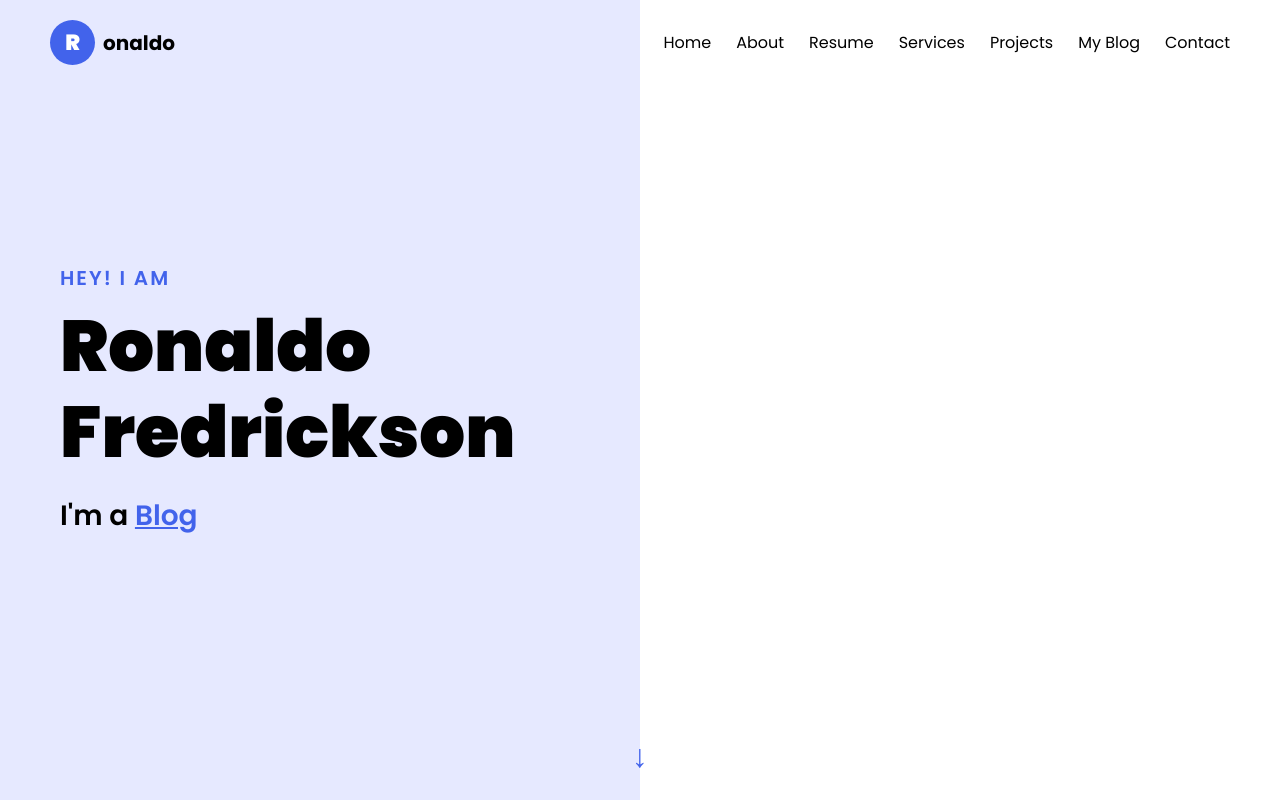
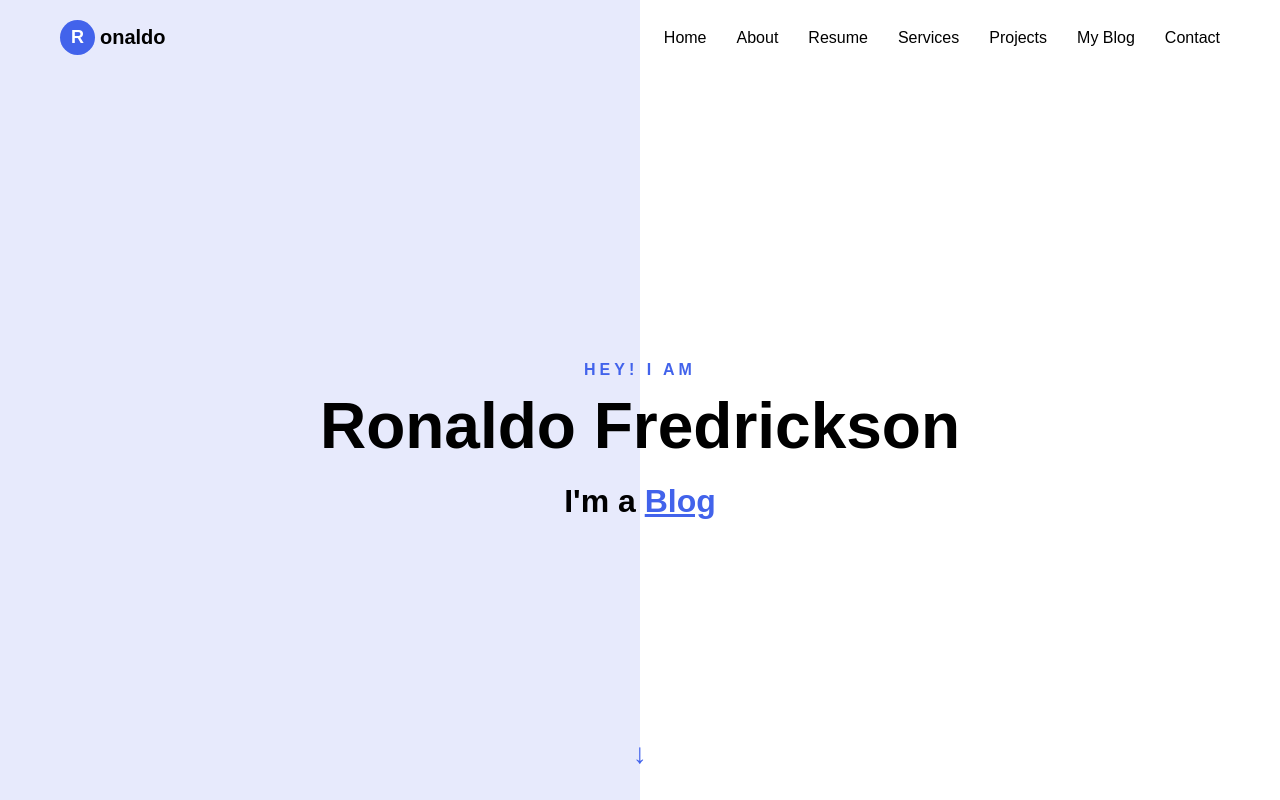
Before and after one commit to NHIIIIIIIIII/BaiTapThucTapFE, a plain HTML site: page index.html in a window 1280 px wide. Drawn offline with Linux system fonts and the light colour scheme.

Commit message:
Initial commit: Upload landing page files

```diff
--- a/assets/css/style.css
+++ b/assets/css/style.css
@@ -6,7 +6,7 @@
   }
 
   body {
-    background: linear-gradient(to right, #e6e9ff 50%, #ffffff 50%);
+    background: linear-gradient(to right, #e7eafc 50%, #ffffff 50%);
     color: #000;
     overflow-x: hidden;
   }
@@ -15,12 +15,12 @@ body {
     display: flex;
     justify-content: space-between;
     align-items: center;
-    padding: 20px 50px;
-    background-color: transparent;
+    padding: 20px 60px;
     position: fixed;
     width: 100%;
     top: 0;
     z-index: 1000;
+    background-color: transparent;
   }
 
   .logo {
@@ -29,27 +29,28 @@ body {
   }
 
   .logo .circle {
-    width: 45px;
-    height: 45px;
+    width: 35px;
+    height: 35px;
     background-color: #4263eb;
     border-radius: 50%;
     display: flex;
     align-items: center;
     justify-content: center;
-    font-size: 22px;
-    font-weight: 900;
+    font-size: 18px;
+    font-weight: 700;
     color: #fff;
-    margin-right: 8px;
+    margin-right: 5px;
   }
 
   .logo .name {
     font-size: 20px;
     font-weight: 700;
+    color: #000;
   }
 
   .nav-links {
     display: flex;
-    gap: 25px;
+    gap: 30px;
   }
 
   .nav-links a {
@@ -66,74 +67,66 @@ body {
   .hero {
     height: 100vh;
     display: flex;
+    justify-content: center;
     align-items: center;
-    padding: 0 60px;
+    padding-top: 80px;
+    text-align: center;
     position: relative;
   }
 
-.hero-content {
-    text-align: left;
-    max-width: 600px;
-}
-
   .hero-content h2 {
-    font-size: 20px;
+    font-size: 16px;
     color: #4263eb;
+    font-weight: 700;
+    text-transform: uppercase;
+    letter-spacing: 4px;
     margin-bottom: 10px;
-    text-transform: uppercase;
-    letter-spacing: 2px;
-    font-weight: 600;
   }
 
   .hero-content h1 {
-    font-size: 72px;
-    font-weight: 900;
+    font-size: 64px;
+    font-weight: 800;
     margin-bottom: 20px;
-    line-height: 1.2;
+    color: #000;
   }
 
   .hero-content p {
-    font-size: 28px;
-    font-weight: 600;
+    font-size: 32px;
+    font-weight: 700;
   }
 
-.hero-content .highlighted {
+  .highlight {
     color: #4263eb;
     text-decoration: underline;
   }
 
   .arrow {
     position: absolute;
-    bottom: 20px;
+    bottom: 30px;
     left: 50%;
     transform: translateX(-50%);
-    font-size: 32px;
+    font-size: 28px;
     color: #4263eb;
   }
 
   @media (max-width: 768px) {
     .navbar {
       flex-direction: column;
-        padding: 15px;
+      gap: 10px;
+      padding: 10px 20px;
     }
 
     .nav-links {
       flex-direction: column;
+      align-items: center;
       gap: 10px;
-        margin-top: 10px;
     }
 
     .hero-content h1 {
-        font-size: 42px;
+      font-size: 40px;
     }
 
-    .hero-content h2,
     .hero-content p {
-        font-size: 18px;
-    }
-
-    .hero {
-        padding: 0 20px;
-        justify-content: center;
+      font-size: 20px;
     }
   }
--- a/index.html
+++ b/index.html
@@ -1,11 +1,10 @@
 <!DOCTYPE html>
 <html lang="en">
 <head>
-    <meta charset="UTF-8">
-    <meta name="viewport" content="width=device-width, initial-scale=1.0">
+  <meta charset="UTF-8" />
+  <meta name="viewport" content="width=device-width, initial-scale=1.0"/>
   <title>Ronaldo Fredrickson</title>
-    <link rel="stylesheet" href="assets/css/style.css">
-    <link href="https://fonts.googleapis.com/css2?family=Poppins:wght@400;600;700;900&display=swap" rel="stylesheet">
+  <link rel="stylesheet" href="assets/css/style.css" />
 </head>
 <body>
   <nav class="navbar">
@@ -26,9 +25,9 @@
 
   <section class="hero">
     <div class="hero-content">
-            <h2>Hey! I am</h2>
+      <h2>HEY! I AM</h2>
       <h1>Ronaldo Fredrickson</h1>
-            <p>I'm a <span class="highlighted">Blog</span></p>
+      <p>I'm a <span class="highlight">Blog</span></p>
     </div>
     <div class="arrow">↓</div>
   </section>
```
Lines whose indentation alone changed are shown as unchanged.
